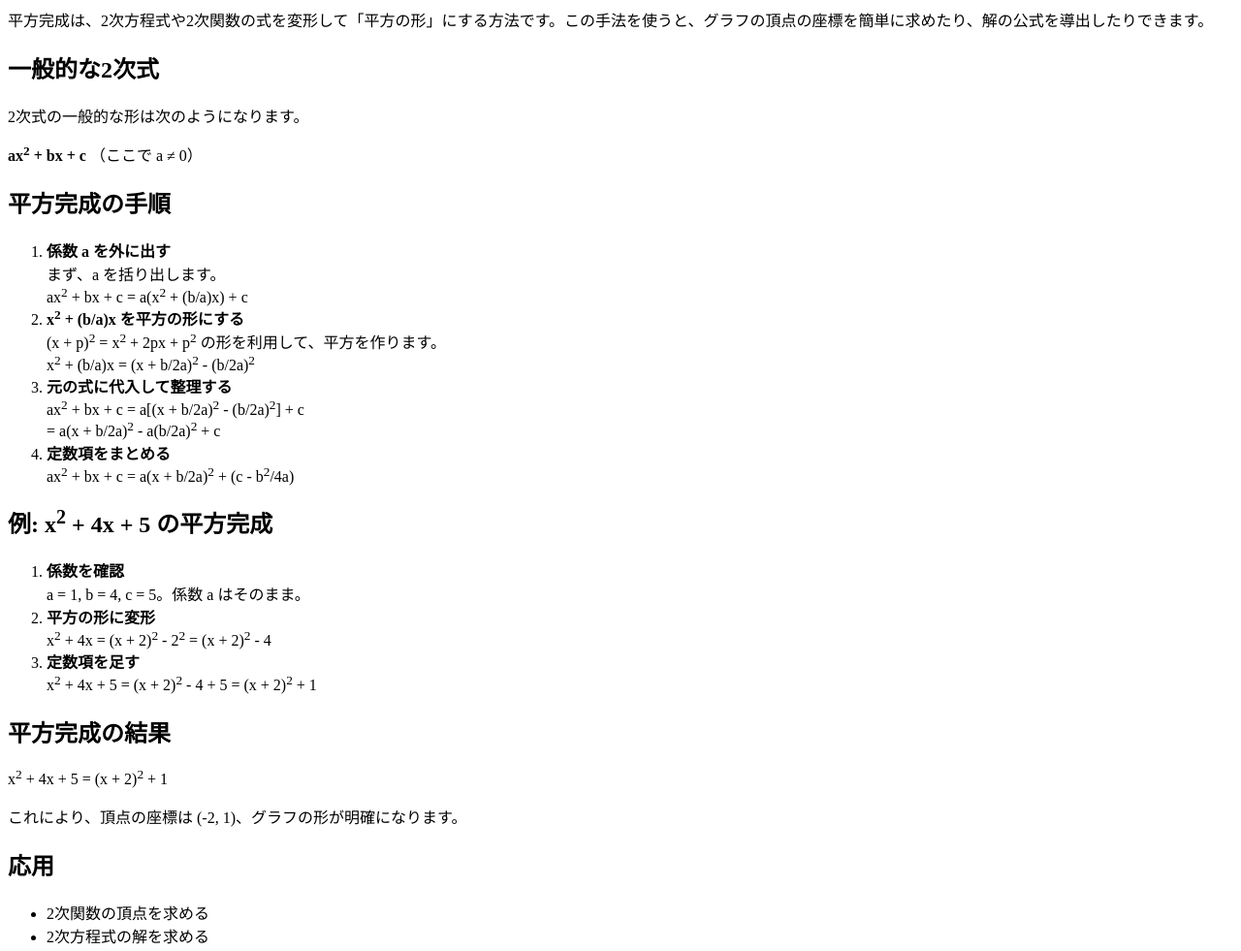
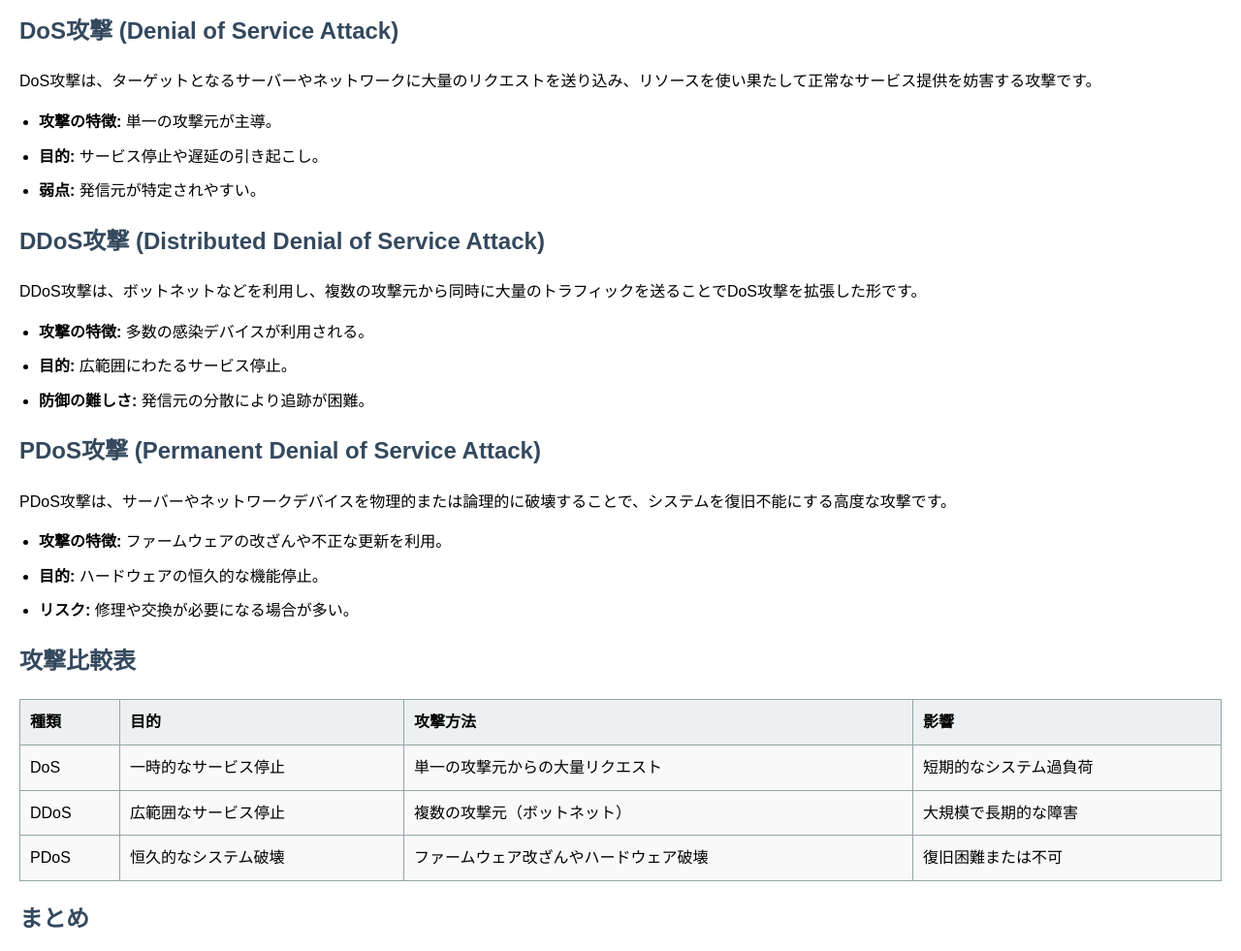
Before and after one commit to siawaseoktest/study, a plain HTML site: page index.html in a window 1280 px wide. Shown: the part 81-1062 px from the top of the page at 97% size. Drawn offline with Linux system fonts and the light colour scheme.

Commit message:
index.html を更新

```diff
--- a/index.html
+++ b/index.html
@@ -3,60 +3,106 @@
 <head>
     <meta charset="UTF-8">
     <meta name="viewport" content="width=device-width, initial-scale=1.0">
-    <title>平方完成の解説</title>
+    <title>DoS、DDoS、PDoS攻撃の解説</title>
+    <style>
+        body {
+            font-family: Arial, sans-serif;
+            line-height: 1.6;
+            margin: 20px;
+        }
+        h1, h2 {
+            color: #34495e;
+        }
+        p {
+            margin-bottom: 15px;
+        }
+        ul {
+            margin-bottom: 20px;
+            padding-left: 20px;
+        }
+        ul li {
+            margin-bottom: 10px;
+        }
+        table {
+            width: 100%;
+            border-collapse: collapse;
+            margin: 20px 0;
+        }
+        table, th, td {
+            border: 1px solid #95a5a6;
+        }
+        th, td {
+            padding: 10px;
+            text-align: left;
+        }
+        th {
+            background-color: #ecf0f1;
+        }
+        td {
+            background-color: #f9f9f9;
+        }
+    </style>
 </head>
 <body>
-    <h1>平方完成の解説</h1>
-    <p>平方完成は、2次方程式や2次関数の式を変形して「平方の形」にする方法です。この手法を使うと、グラフの頂点の座標を簡単に求めたり、解の公式を導出したりできます。</p>
-    <h2>一般的な2次式</h2>
-    <p>2次式の一般的な形は次のようになります。</p>
-    <p><strong>ax<sup>2</sup> + bx + c</strong> （ここで a ≠ 0）</p>
+    <h1>DoS、DDoS、PDoS攻撃の解説</h1>
 
-    <h2>平方完成の手順</h2>
-    <ol>
-        <li>
-            <strong>係数 a を外に出す</strong><br>
-            まず、a を括り出します。<br>
-            ax<sup>2</sup> + bx + c = a(x<sup>2</sup> + (b/a)x) + c
-        </li>
-        <li>
-            <strong>x<sup>2</sup> + (b/a)x を平方の形にする</strong><br>
-            (x + p)<sup>2</sup> = x<sup>2</sup> + 2px + p<sup>2</sup> の形を利用して、平方を作ります。<br>
-            x<sup>2</sup> + (b/a)x = (x + b/2a)<sup>2</sup> - (b/2a)<sup>2</sup>
-        </li>
-        <li>
-            <strong>元の式に代入して整理する</strong><br>
-            ax<sup>2</sup> + bx + c = a[(x + b/2a)<sup>2</sup> - (b/2a)<sup>2</sup>] + c<br>
-            = a(x + b/2a)<sup>2</sup> - a(b/2a)<sup>2</sup> + c
-        </li>
-        <li>
-            <strong>定数項をまとめる</strong><br>
-            ax<sup>2</sup> + bx + c = a(x + b/2a)<sup>2</sup> + (c - b<sup>2</sup>/4a)
-        </li>
-    </ol>
+    <h2>DoS攻撃 (Denial of Service Attack)</h2>
+    <p>DoS攻撃は、ターゲットとなるサーバーやネットワークに大量のリクエストを送り込み、リソースを使い果たして正常なサービス提供を妨害する攻撃です。</p>
+    <ul>
+        <li><strong>攻撃の特徴:</strong> 単一の攻撃元が主導。</li>
+        <li><strong>目的:</strong> サービス停止や遅延の引き起こし。</li>
+        <li><strong>弱点:</strong> 発信元が特定されやすい。</li>
+    </ul>
 
-    <h2>例: x<sup>2</sup> + 4x + 5 の平方完成</h2>
-    <ol>
-        <li><strong>係数を確認</strong><br>
-            a = 1, b = 4, c = 5。係数 a はそのまま。
-        </li>
-        <li><strong>平方の形に変形</strong><br>
-            x<sup>2</sup> + 4x = (x + 2)<sup>2</sup> - 2<sup>2</sup> = (x + 2)<sup>2</sup> - 4
-        </li>
-        <li><strong>定数項を足す</strong><br>
-            x<sup>2</sup> + 4x + 5 = (x + 2)<sup>2</sup> - 4 + 5 = (x + 2)<sup>2</sup> + 1
-        </li>
-    </ol>
+    <h2>DDoS攻撃 (Distributed Denial of Service Attack)</h2>
+    <p>DDoS攻撃は、ボットネットなどを利用し、複数の攻撃元から同時に大量のトラフィックを送ることでDoS攻撃を拡張した形です。</p>
+    <ul>
+        <li><strong>攻撃の特徴:</strong> 多数の感染デバイスが利用される。</li>
+        <li><strong>目的:</strong> 広範囲にわたるサービス停止。</li>
+        <li><strong>防御の難しさ:</strong> 発信元の分散により追跡が困難。</li>
+    </ul>
 
-    <h2>平方完成の結果</h2>
-    <p>x<sup>2</sup> + 4x + 5 = (x + 2)<sup>2</sup> + 1</p>
-    <p>これにより、頂点の座標は (-2, 1)、グラフの形が明確になります。</p>
+    <h2>PDoS攻撃 (Permanent Denial of Service Attack)</h2>
+    <p>PDoS攻撃は、サーバーやネットワークデバイスを物理的または論理的に破壊することで、システムを復旧不能にする高度な攻撃です。</p>
+    <ul>
+        <li><strong>攻撃の特徴:</strong> ファームウェアの改ざんや不正な更新を利用。</li>
+        <li><strong>目的:</strong> ハードウェアの恒久的な機能停止。</li>
+        <li><strong>リスク:</strong> 修理や交換が必要になる場合が多い。</li>
+    </ul>
 
-    <h2>応用</h2>
-    <ul>
-        <li>2次関数の頂点を求める</li>
-        <li>2次方程式の解を求める</li>
-        <li>物理学や経済学の最適化問題</li>
-    </ul>
+    <h2>攻撃比較表</h2>
+    <table>
+        <thead>
+            <tr>
+                <th>種類</th>
+                <th>目的</th>
+                <th>攻撃方法</th>
+                <th>影響</th>
+            </tr>
+        </thead>
+        <tbody>
+            <tr>
+                <td>DoS</td>
+                <td>一時的なサービス停止</td>
+                <td>単一の攻撃元からの大量リクエスト</td>
+                <td>短期的なシステム過負荷</td>
+            </tr>
+            <tr>
+                <td>DDoS</td>
+                <td>広範囲なサービス停止</td>
+                <td>複数の攻撃元（ボットネット）</td>
+                <td>大規模で長期的な障害</td>
+            </tr>
+            <tr>
+                <td>PDoS</td>
+                <td>恒久的なシステム破壊</td>
+                <td>ファームウェア改ざんやハードウェア破壊</td>
+                <td>復旧困難または不可</td>
+            </tr>
+        </tbody>
+    </table>
+
+    <h2>まとめ</h2>
+    <p>これらの攻撃は、それぞれ異なる手法でシステムやネットワークを妨害しますが、最終的な目的はターゲットのサービスやデバイスを利用できない状態にすることです。特にDDoSやPDoSは規模や影響範囲が大きいため、適切なセキュリティ対策が不可欠です。</p>
 </body>
 </html>
```
